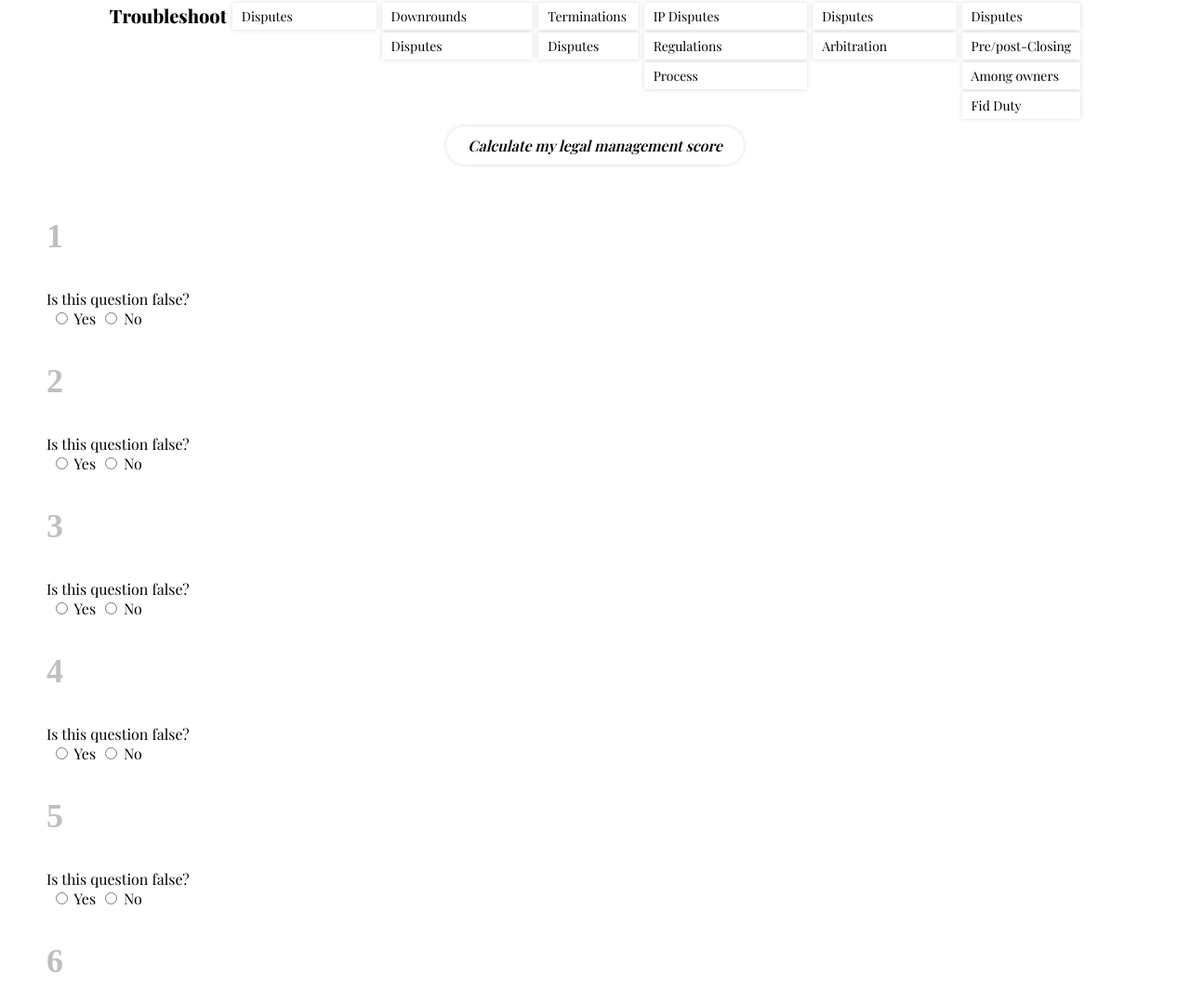
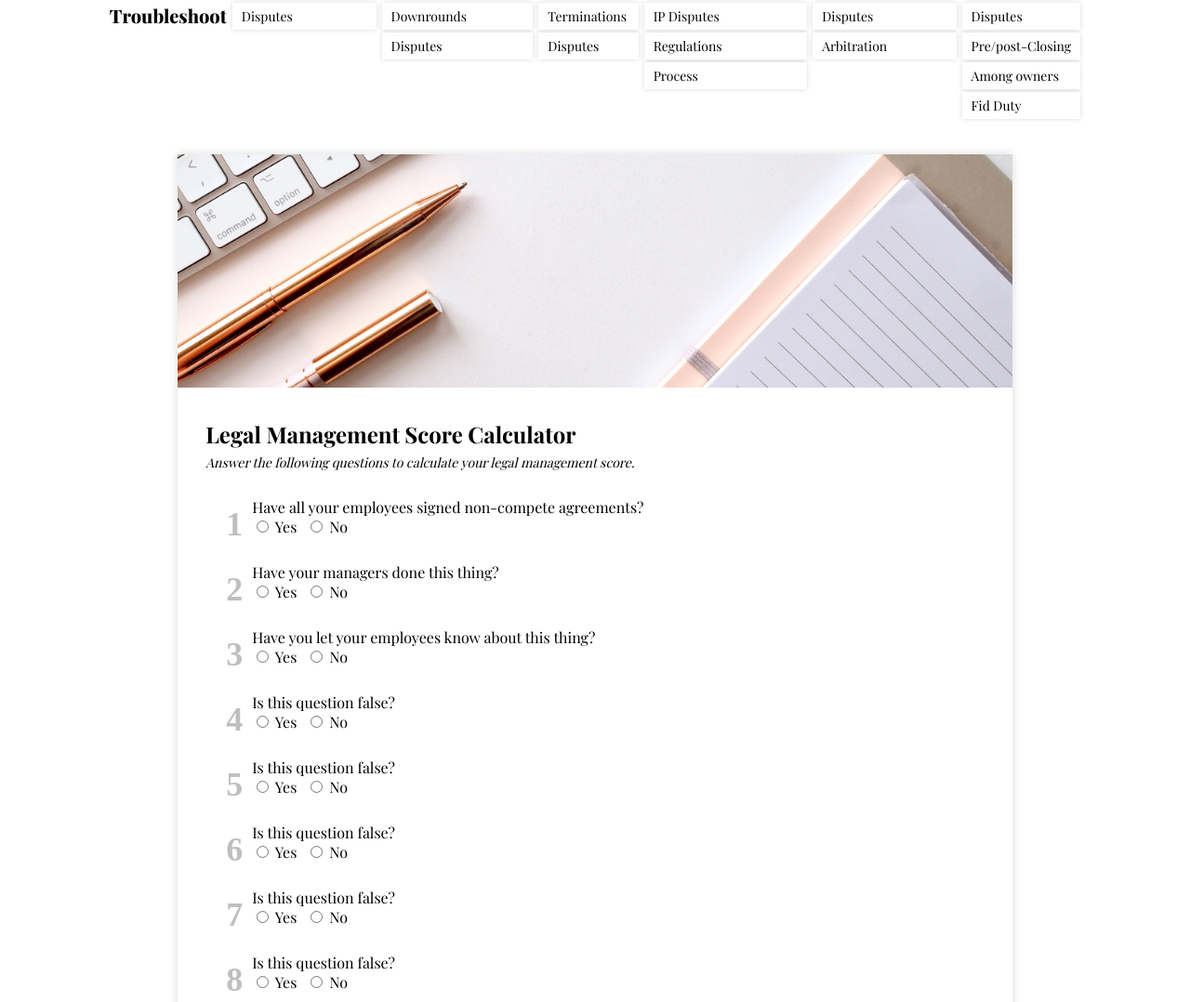
Before and after one commit to jacksonadams/jacksonadams.github.io, a plain HTML site: page pages/earlystagelegal.html in a window 1280 px wide. Shown: the part 726-1804 px from the top of the page at 93% size. Drawn offline with nearby package versions, Linux system fonts and the light colour scheme; a web font is replaced by a local one.

Commit message:
lms almost done

```diff
--- a/css/deal_history.css
+++ b/css/deal_history.css
@@ -120,8 +120,8 @@ body {
 
 .decade-title {
     font-family: "roc-grotesk";
-    font-size: 100px;
+    font-size: 52px;
     color: rgba(0, 0, 0, 0.1);
-    margin: -30px 0 -70px 0px;
+    margin: -10px 0px -20px 0px;
     text-align: center;
 }
--- a/css/earlystagelegal.css
+++ b/css/earlystagelegal.css
@@ -4,7 +4,7 @@
 */
 
 body {
-    padding-bottom: 30px;
+    padding-bottom: 60px;
 }
 
 .esl-description {
@@ -66,12 +66,74 @@ body {
 }
 
 /* Styling for the Legal Management Score function. */
-.legal-score-button {
+.lms-form-container {
+    margin-top: 30px;
+    box-shadow: 0px 0px 10px rgba(0, 0, 0, 0.15);
+    padding: 20px;
+    width: 67%;
+    margin-left: auto;
+    margin-right: auto;
+    padding-bottom: 60px;
+}
+
+.lms-header-img-container {
+    margin: -20px;
+    overflow: hidden;
+    margin-bottom: 30px;
+}
+
+.lms-header-img {
+    width: 100%;
+}
+
+.lms-header-text {
+    margin-left: 10px;
+}
+
+.lms-title {
+    font-size: 24px;
+    margin: 0;
+}
+
+.lms-description {
+    font-size: 14px;
+    margin-top: 5px;
+}
+
+.lms-question-block {
+    margin-bottom: 15px;
+    margin-top: 15px;
+}
+
+.lms-question-block-inner {
+    margin-left: 60px;
+}
+
+.lms-question {
+    display: block;
+}
+
+.lms-yes-label {
+    margin-right: 10px;
+}
+
+.lms-question-number {
+    font-family: "roc grotesk";
+    font-size: 36px;
+    color: rgba(0, 0, 0, 0.25);
+    width: 50px;
+    text-align: right;
+    margin-bottom: -50px;
+}
+
+.lms-button {
+    background: white;
     box-shadow: 0px 0px 5px rgba(0, 0, 0, 0.15);
     padding: 10px 10px;
     border-radius: 50px;
     text-align: center;
     font-style: italic;
+    margin-top: -20px;
     margin-left: auto;
     margin-right: auto;
     width: 300px;
@@ -79,31 +141,19 @@ body {
     transition: 0.2s;
 }
 
-.legal-score-button:hover {
+.lms-button:hover {
     cursor: pointer;
     box-shadow: 0px 0px 10px rgba(0, 0, 0, 0.25);
     width: 320px;
 }
 
-.lms-form {
-    padding: 20px 50px;
+.lms-results {
+    width: 67%;
+    margin-left: auto;
+    margin-right: auto;
+    background: black;
+    color: white;
+    padding: 20px;
+    margin-top: 20px;
+    display: none;
 }
-
-.lms-question-block {
-    margin-bottom: 15px;
-    margin-top: 15px;
-}
-
-.lms-question {
-    display: block;
-}
-
-.lms-option {
-    margin-left: 10px;
-}
-
-.lms-question-number {
-    font-family: "roc grotesk";
-    font-size: 36px;
-    color: rgba(0, 0, 0, 0.25);
-}
--- a/js/lms_calculator.js
+++ b/js/lms_calculator.js
@@ -12,21 +12,21 @@ class Question {
 }
 
 let Questions = [
-    new Question("Is this question false?", 5),
-    new Question("Is this question false?", 5),
-    new Question("Is this question false?", 5),
-    new Question("Is this question false?", 5),
-    new Question("Is this question false?", 5),
-    new Question("Is this question false?", 5),
-    new Question("Is this question false?", 5),
-    new Question("Is this question false?", 5),
-    new Question("Is this question false?", 5),
-    new Question("Is this question false?", 5),
-    new Question("Is this question false?", 5),
+    new Question("Have all your employees signed non-compete agreements?", 5),
+    new Question("Have your managers done this thing?", 5),
+    new Question("Have you let your employees know about this thing?", 5),
+    new Question("Is this question false?", 3),
+    new Question("Is this question false?", 13),
+    new Question("Is this question false?", 25),
+    new Question("Is this question false?", 12),
+    new Question("Is this question false?", 7),
+    new Question("Is this question false?", 15),
+    new Question("Is this question false?", 10),
+    new Question("Is this question false?", 9),
     new Question("Is this question false?", 5),
 ];
 
-function findTotalPoints () {
+function getTotalPoints () {
     // Loop through questions and add up all points
     let total = 0;
     for(let i = 0; i < Questions.length; i ++){
@@ -54,6 +54,9 @@ function createQuestionBlock(newQuestion, num){
     $(questionNumber).addClass("lms-question-number");
     $(questionNumber).text(num);
 
+    let questionInner = document.createElement("div");
+    $(questionInner).addClass("lms-question-block-inner");
+
     let question = document.createElement("label");
     $(question).addClass("lms-question");
     $(question).attr("for", name);
@@ -61,34 +64,68 @@ function createQuestionBlock(newQuestion, num){
 
     let yesOption = document.createElement("input");
     $(yesOption).addClass("lms-option");
+    $(yesOption).addClass("lms-option-yes");
     $(yesOption).attr("type", "radio");
     $(yesOption).attr("name", name);
+    $(yesOption).attr("value", newQuestion.points);
+
 
     let yesLabel = document.createElement("label");
+    $(yesLabel).addClass("lms-yes-label");
     $(yesLabel).text(" Yes");
     $(yesLabel).attr("for", name);
-
     let noOption = document.createElement("input");
     $(noOption).addClass("lms-option");
+    $(noOption).addClass("lms-option-no");
     $(noOption).attr("type", "radio");
     $(noOption).attr("name", name);
 
     let noLabel = document.createElement("label");
+    $(noLabel).addClass("lms-no-label");
     $(noLabel).text(" No");
     $(noLabel).attr("for", name);
 
     $(block).append(questionNumber);
-    $(block).append(question);
-    $(block).append(yesOption);
-    $(block).append(yesLabel);
-    $(block).append(noOption);
-    $(block).append(noLabel);
+    $(questionInner).append(question);
+    $(questionInner).append(yesOption);
+    $(questionInner).append(yesLabel);
+    $(questionInner).append(noOption);
+    $(questionInner).append(noLabel);
+    $(block).append(questionInner);
 
     $(".lms-form").append(block);
 }
 
+function getScore(){
+    let score = 0;
+
+    let yesInputs = $(".lms-option-yes:checked");
+    for(let i = 0; i < yesInputs.length; i ++){
+        score += parseInt($(yesInputs[i]).val());
+    }
+
+    return score;
+}
+
 $(document).ready(function() {
+    // Add questions to document
     for(let i = 0; i < Questions.length; i ++){
         createQuestionBlock(Questions[i], i + 1);
     }
+
+    // Calculate score automatically
+    /* $(".lms-option-yes").on("change", function(){
+        let percent = (getScore() / getTotalPoints() * 100).toFixed(0);
+        $(".test-score").text("Score: " + percent + "%");
+    });
+    $(".lms-option-no").on("change", function(){
+        let percent = (getScore() / getTotalPoints() * 100).toFixed(0);
+        $(".test-score").text("Score: " + percent + "%");
+    }); */
+
+    $(".lms-button").on("click", function(){
+        let percent = (getScore() / getTotalPoints() * 100).toFixed(0);
+        $(".lms-score").text(percent);
+        $(".lms-results").slideDown();
+    });
 });
--- a/pages/earlystagelegal.html
+++ b/pages/earlystagelegal.html
@@ -163,13 +163,30 @@
             </table>
         </div>
 
-        <div class = "legal-score-button">
+        <div class = "lms-form-container">
+            <div class = "lms-header-img-container">
+                <img class = "lms-header-img" src="../images/lms_header.jpg">
+            </div>
+            <div class = "lms-header-text">
+                <h3 class = "lms-title">Legal Management Score Calculator</h3>
+                <p class = "lms-description"><i>Answer the following questions to calculate your legal management score.</i></p>
+            </div>
+            <div class = "lms-form">
+
+            </div>
+        </div>
+
+        <div class = "lms-button">
             <a>Calculate my legal management score</a>
         </div>
 
-        <div class = "lms-form">
+        <div class = "lms-results">
+            <h3>Your legal management score is <span class = "lms-score"></span>%.</h3>
+            <p>This means velit erat, hendrerit sit amet gravida vitae, fringilla a ex. Praesent felis massa, egestas et sem id, rhoncus tempor magna. Quisque eleifend orci eget enim vehicula, et luctus est mattis. Fusce nulla est, commodo vitae bibendum quis, cursus sit amet lacus. Nunc mattis efficitur nulla.</p>
+        </div>
 
-        </div>
+
+    </body>
 
         <script src = "../js/main.js"></script>
         <script src = "../js/lms_calculator.js"></script>
```
Also changed, not shown: images/lms_header.jpg (added).
